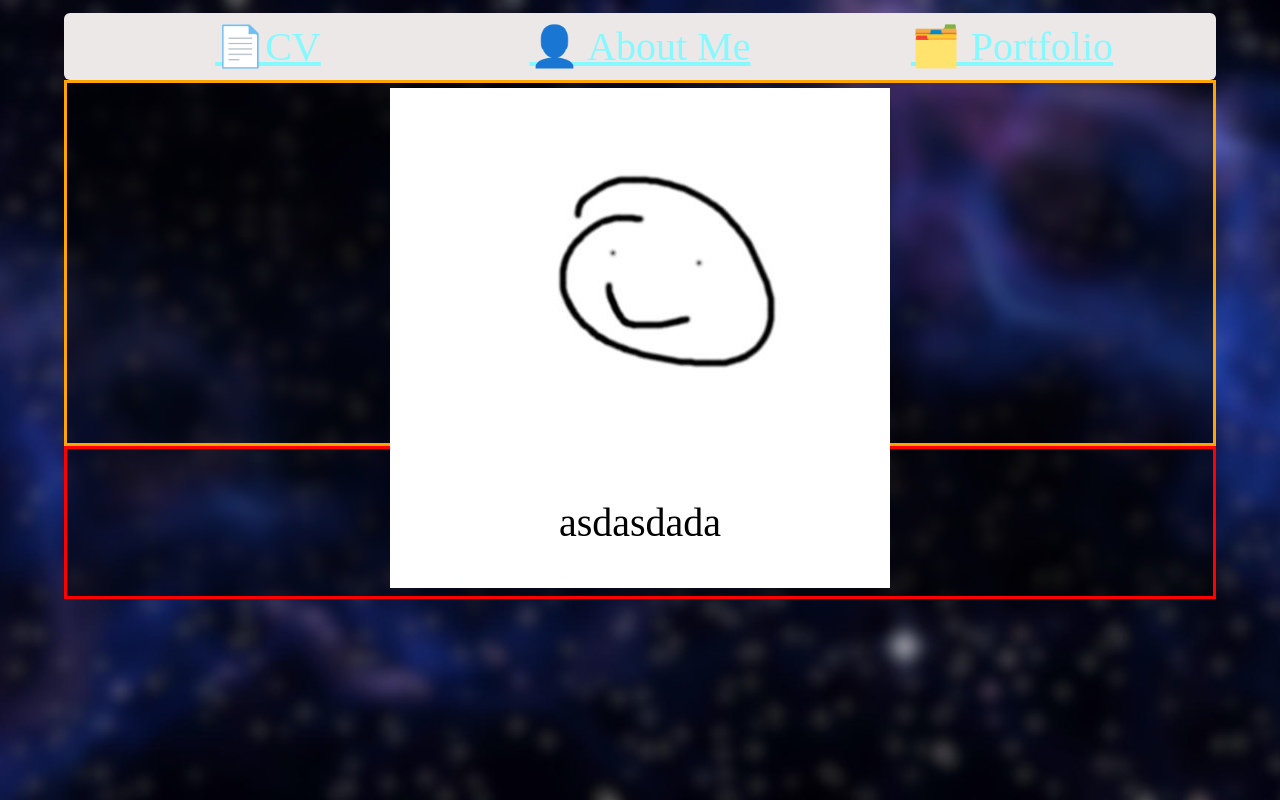
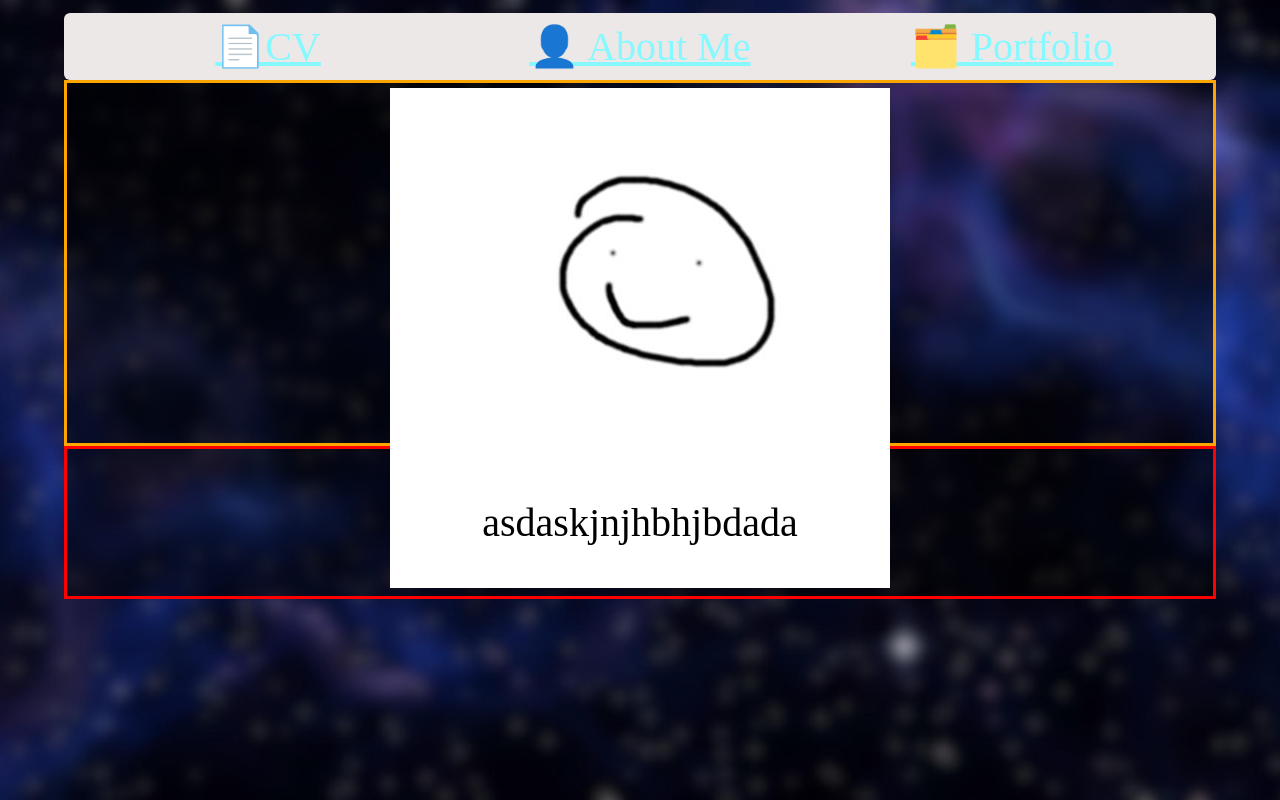
Before and after one commit to Magiwielek/WEB1-CV-hand-in-assignment, a plain HTML site: page index.html in a window 1280 px wide. Drawn offline with Linux system fonts and the light colour scheme.

Commit message:
Update index.html

```diff
--- a/index.html
+++ b/index.html
@@ -19,7 +19,7 @@
 
 
             <div class="footer">
-                asdasdada
+                asdaskjnjhbhjbdada
             </div>
         </div>
 </body>
```
